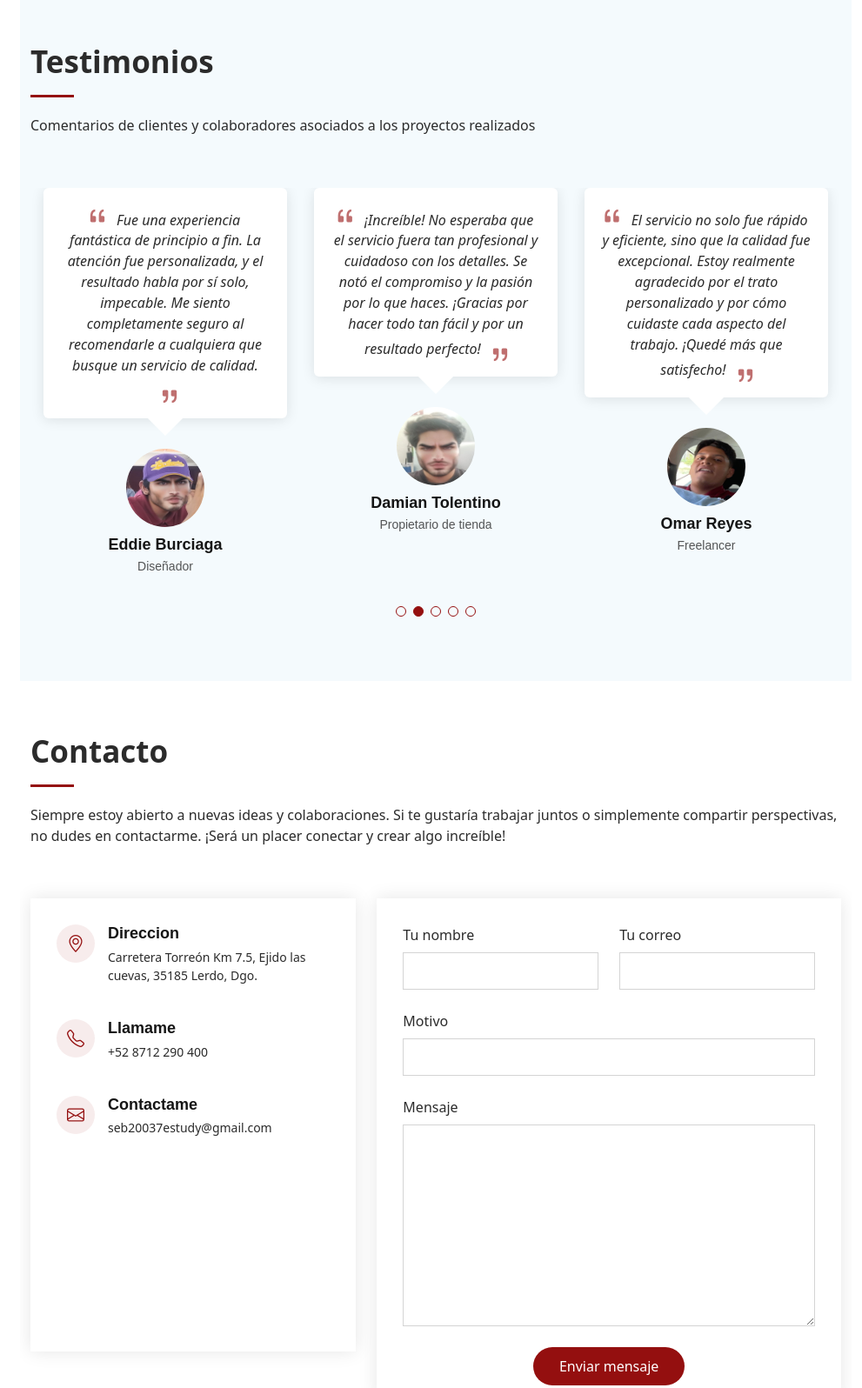
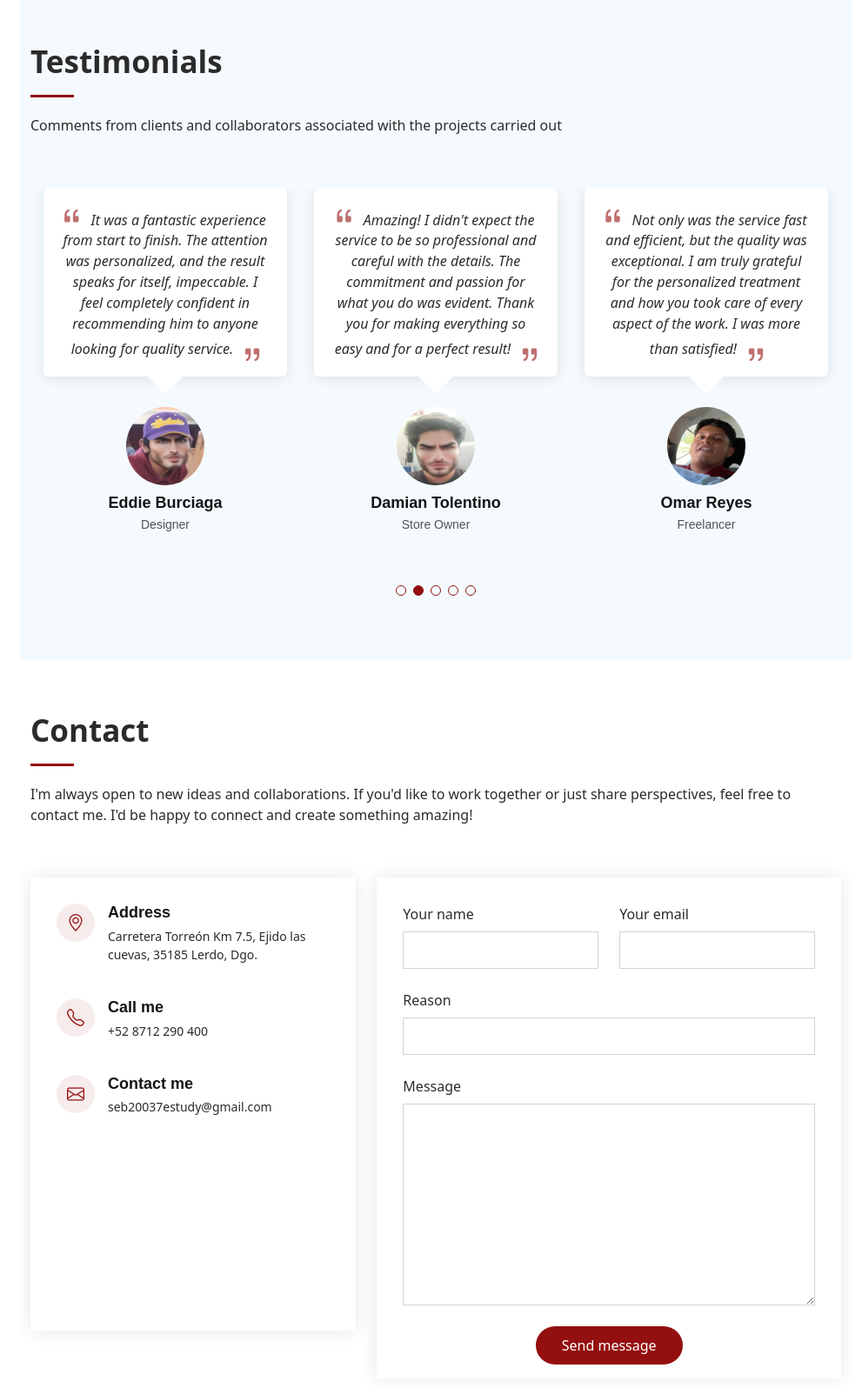
Before and after one commit to Seb-Woo/startbootstrap-personal-gh-pages, a plain HTML site: page projects/project2/index.html in a window 1280 px wide. Shown: the part 5140-6736 px from the top of the page at 87% size, without its empty margins (289-1280 px from the left). Drawn offline with Linux system fonts and the light colour scheme; grey boxes are pictures that could not be loaded.

Commit message:
traduccion

```diff
--- a/projects/project2/index.html
+++ b/projects/project2/index.html
@@ -397,8 +397,8 @@
 
       <!-- Section Title -->
       <div class="container section-title" data-aos="fade-up">
-        <h2>Testimonios</h2>
-        <p>Comentarios de clientes y colaboradores asociados a los proyectos realizados</p>
+        <h2>Testimonials</h2>
+        <p>Comments from clients and collaborators associated with the projects carried out</p>
       </div><!-- End Section Title -->
 
       <div class="container" data-aos="fade-up" data-aos-delay="100">
@@ -435,12 +435,12 @@
               <div class="testimonial-item">
                 <p>
                   <i class="bi bi-quote quote-icon-left"></i>
-                  <span>¡Estoy impresionado con la calidad del servicio! No solo fue eficiente y puntual, sino que superó todas mis expectativas. Se nota el esfuerzo y dedicación en cada detalle. Sin duda, has ganado un cliente fiel.</span>
+                  <span>I am impressed with the quality of service! Not only was it efficient and punctual, but it exceeded all my expectations. The effort and dedication was evident in every detail. You have definitely gained a loyal customer.</span>
                   <i class="bi bi-quote quote-icon-right"></i>
                 </p>
                 <img src="assets/img/testimonials/testimonials-1.jpg" class="testimonial-img" alt="">
                 <h3>Manuel Mendez</h3>
-                <h4>CEO &amp; Fundador</h4>
+                <h4>CEO & Founder</h4>
               </div>
             </div><!-- End testimonial item -->
 
@@ -448,12 +448,12 @@
               <div class="testimonial-item">
                 <p>
                   <i class="bi bi-quote quote-icon-left"></i>
-                  <span>Fue una experiencia fantástica de principio a fin. La atención fue personalizada, y el resultado habla por sí solo, impecable. Me siento completamente seguro al recomendarle a cualquiera que busque un servicio de calidad.</span>
+                  <span>It was a fantastic experience from start to finish. The attention was personalized, and the result speaks for itself, impeccable. I feel completely confident in recommending him to anyone looking for quality service.</span>
                   <i class="bi bi-quote quote-icon-right"></i>
                   </p>
                   <img src="assets/img/testimonials/testimonials-2.jpg" class="testimonial-img" alt="">
                   <h3>Eddie Burciaga</h3>
-                <h4>Diseñador</h4>
+                  <h4>Designer</h4>
               </div>
             </div><!-- End testimonial item -->
 
@@ -461,12 +461,12 @@
               <div class="testimonial-item">
                 <p>
                   <i class="bi bi-quote quote-icon-left"></i>
-                  <span>¡Increíble! No esperaba que el servicio fuera tan profesional y cuidadoso con los detalles. Se notó el compromiso y la pasión por lo que haces. ¡Gracias por hacer todo tan fácil y por un resultado perfecto!</span>
+                  <span>Amazing! I didn't expect the service to be so professional and careful with the details. The commitment and passion for what you do was evident. Thank you for making everything so easy and for a perfect result!</span>
                   <i class="bi bi-quote quote-icon-right"></i>
                   </p>
                   <img src="assets/img/testimonials/testimonials-3.jpg" class="testimonial-img" alt="">
                   <h3>Damian Tolentino</h3>
-                <h4>Propietario de tienda</h4>
+                  <h4>Store Owner</h4>
               </div>
             </div><!-- End testimonial item -->
 
@@ -474,7 +474,7 @@
               <div class="testimonial-item">
                 <p>
                   <i class="bi bi-quote quote-icon-left"></i>
-                  <span>El servicio no solo fue rápido y eficiente, sino que la calidad fue excepcional. Estoy realmente agradecido por el trato personalizado y por cómo cuidaste cada aspecto del trabajo. ¡Quedé más que satisfecho!</span>
+                  <span>Not only was the service fast and efficient, but the quality was exceptional. I am truly grateful for the personalized treatment and how you took care of every aspect of the work. I was more than satisfied!</span>
                   <i class="bi bi-quote quote-icon-right"></i>
                   </p>
                   <img src="assets/img/testimonials/testimonials-4.jpg" class="testimonial-img" alt="">
@@ -487,12 +487,12 @@
               <div class="testimonial-item">
                 <p>
                 <i class="bi bi-quote quote-icon-left"></i>
-                  <span>Este servicio ha sido un verdadero cambio para mí. La atención al cliente fue excelente, y el resultado final fue más de lo que podía pedir. Recomiendo tu trabajo a cualquiera que busque algo bien hecho y con pasión.</span>
+                <span>This service has been a real game changer for me. The customer service was excellent, and the end result was more than I could ask for. I recommend your work to anyone looking for something well done and with passion.</span>
                 <i class="bi bi-quote quote-icon-right"></i>
                 </p>
                 <img src="assets/img/testimonials/testimonials-5.jpg" class="testimonial-img" alt="">
                 <h3>Rodolfo guerra</h3>
-                <h4>Diseñador</h4>
+                <h4>Designer</h4>
               </div>
             </div><!-- End testimonial item -->
 
@@ -509,8 +509,8 @@
 
   <!-- Section Title -->
   <div class="container section-title" data-aos="fade-up">
-        <h2>Contacto</h2>
-        <p>Siempre estoy abierto a nuevas ideas y colaboraciones. Si te gustaría trabajar juntos o simplemente compartir perspectivas, no dudes en contactarme. ¡Será un placer conectar y crear algo increíble!</p>
+  <h2>Contact</h2>
+  <p>I'm always open to new ideas and collaborations. If you'd like to work together or just share perspectives, feel free to contact me. I'd be happy to connect and create something amazing!</p>
   </div><!-- End Section Title -->
 
       <div class="container" data-aos="fade-up" data-aos-delay="100">
@@ -523,7 +523,7 @@
               <div class="info-item d-flex" data-aos="fade-up" data-aos-delay="200">
                 <i class="bi bi-geo-alt flex-shrink-0"></i>
                 <div>
-                  <h3>Direccion</h3>
+                  <h3>Address</h3>
                   <p>Carretera Torreón Km 7.5, Ejido las cuevas, 35185 Lerdo, Dgo.</p>
                 </div>
               </div><!-- End Info Item -->
@@ -531,7 +531,7 @@
               <div class="info-item d-flex" data-aos="fade-up" data-aos-delay="300">
                 <i class="bi bi-telephone flex-shrink-0"></i>
                 <div>
-                  <h3>Llamame</h3>
+                  <h3>Call me</h3>
                   <p>+52 8712 290 400</p>
                 </div>
               </div><!-- End Info Item -->
@@ -539,7 +539,7 @@
               <div class="info-item d-flex" data-aos="fade-up" data-aos-delay="400">
                 <i class="bi bi-envelope flex-shrink-0"></i>
                 <div>
-                  <h3>Contactame</h3>
+                  <h3>Contact me</h3>
                   <p>seb20037estudy@gmail.com</p>
                 </div>
               </div><!-- End Info Item -->
@@ -556,31 +556,31 @@
               <div class="row gy-4">
 
                 <div class="col-md-6">
-                  <label for="name-field" class="pb-2">Tu nombre</label>
+                  <label for="name-field" class="pb-2">Your name</label>
                   <input type="text" name="name" id="name-field" class="form-control" required="">
                 </div>
 
                 <div class="col-md-6">
-                  <label for="email-field" class="pb-2">Tu correo</label>
+                  <label for="email-field" class="pb-2">Your email</label>
                   <input type="email" class="form-control" name="email" id="email-field" required="">
                 </div>
 
                 <div class="col-md-12">
-                  <label for="subject-field" class="pb-2">Motivo</label>
+                  <label for="subject-field" class="pb-2">Reason</label>
                   <input type="text" class="form-control" name="subject" id="subject-field" required="">
                 </div>
 
                 <div class="col-md-12">
-                  <label for="message-field" class="pb-2">Mensaje</label>
+                  <label for="message-field" class="pb-2">Message</label>
                   <textarea class="form-control" name="message" rows="10" id="message-field" required=""></textarea>
                 </div>
 
                 <div class="col-md-12 text-center">
-                  <div class="loading">Cargando</div>
+                  <div class="loading">Loading</div>
                   <div class="error-message"></div>
-                  <div class="sent-message">Tu mensaje ha sido enviado, gracias por contactar!</div>
+                  <div class="sent-message">Your message has been sent, thank you for contacting!</div>
 
-                  <button type="submit">Enviar mensaje</button>
+                  <button type="submit">Send message</button>
                 </div>
 
               </div>
```
Also changed, not shown: projects/project1/index.html (+5 -5 lines), projects/project1/page2.html (+5 -5 lines), projects/project1/web/wepapp/page4.html (+3 -3 lines). Lines whose indentation alone changed are shown as unchanged.
